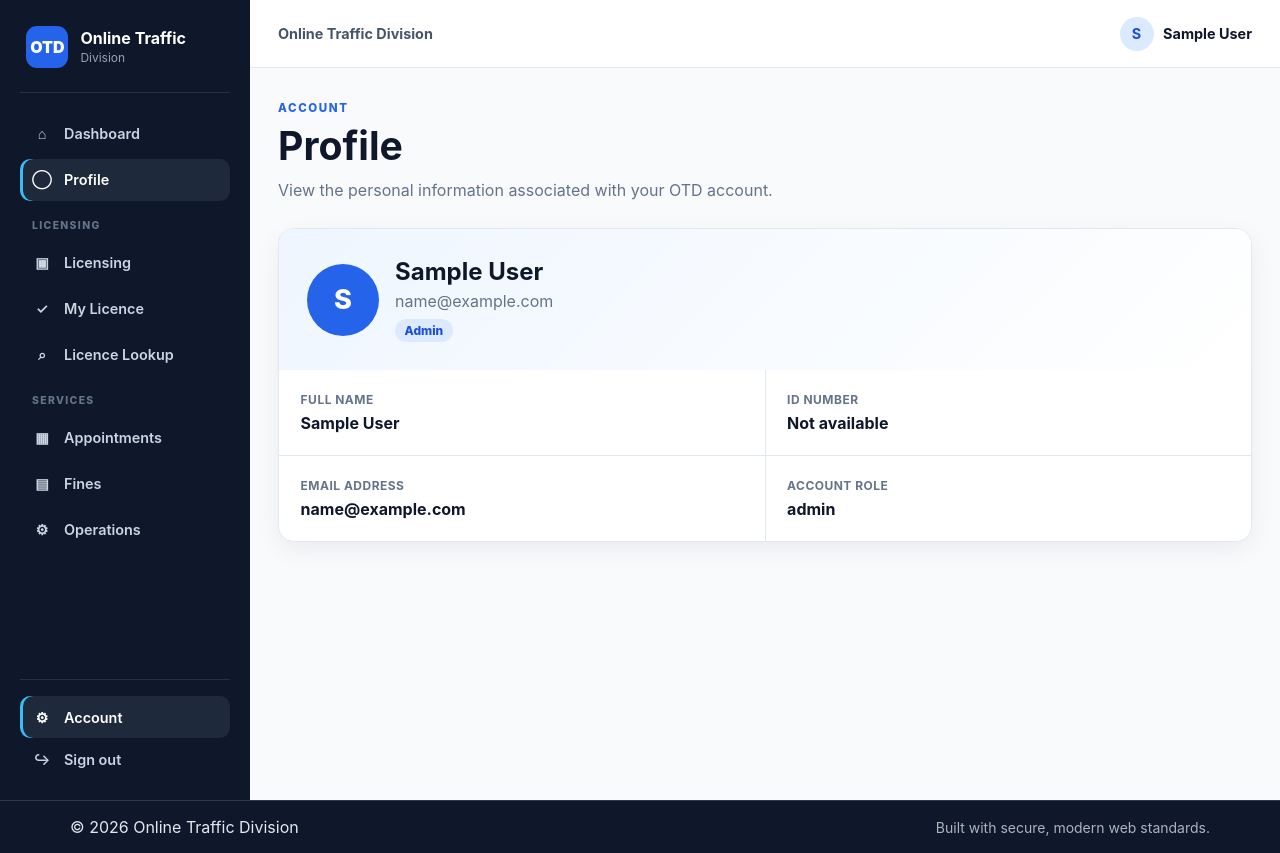
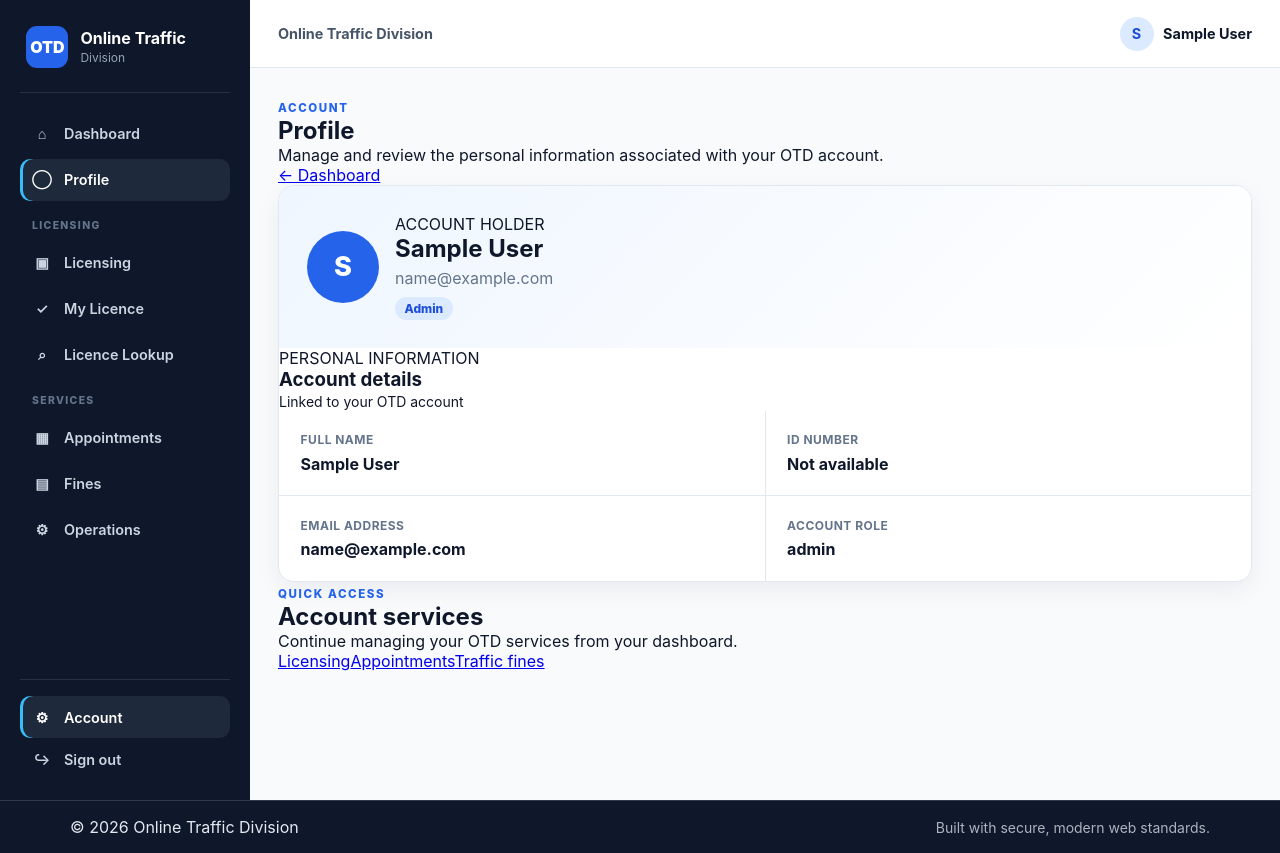
Before and after one commit to kgothalangLekitlane/OTD, a React (Vite) app in the folder frontend/: page /profile in a window 1280 px wide. Built offline with nearby package versions, Linux system fonts and the light colour scheme; no server answers; sample sign-in values are in the browser's storage.

Commit message:
ui: build complete profile account view

```diff
--- a/frontend/src/pages/Profile.jsx
+++ b/frontend/src/pages/Profile.jsx
@@ -1,16 +1,38 @@
 import { useContext } from 'react';
+import { NavLink } from 'react-router-dom';
 import { AuthContext } from '../context/AuthContext';
 import './Profile.css';
 
 export default function Profile() {
   const { user } = useContext(AuthContext);
-  return <div className="profile-page">
-    <div className="page-heading"><span className="dashboard-eyebrow">ACCOUNT</span><h1>Profile</h1><p>View the personal information associated with your OTD account.</p></div>
-    <section className="profile-card">
-      <div className="profile-hero"><div className="profile-avatar">{(user?.name || 'U').charAt(0).toUpperCase()}</div><div><h2>{user?.name || 'Account holder'}</h2><p>{user?.email || 'No email available'}</p><span className="profile-role">{user?.role || 'driver'}</span></div></div>
-      <div className="profile-grid">
-        <div><label>Full name</label><strong>{user?.name || 'Not available'}</strong></div><div><label>ID number</label><strong>{user?.idNumber || 'Not available'}</strong></div><div><label>Email address</label><strong>{user?.email || 'Not available'}</strong></div><div><label>Account role</label><strong>{user?.role || 'driver'}</strong></div>
-      </div>
-    </section>
-  </div>;
+  const role = user?.role || 'driver';
+  const initial = (user?.name || 'U').charAt(0).toUpperCase();
+
+  return (
+    <div className="profile-page">
+      <header className="profile-heading">
+        <div><span className="dashboard-eyebrow">ACCOUNT</span><h1>Profile</h1><p>Manage and review the personal information associated with your OTD account.</p></div>
+        <NavLink to="/dashboard" className="profile-back">← Dashboard</NavLink>
+      </header>
+
+      <section className="profile-card">
+        <div className="profile-hero">
+          <div className="profile-avatar">{initial}</div>
+          <div className="profile-identity"><span className="profile-kicker">ACCOUNT HOLDER</span><h2>{user?.name || 'Account holder'}</h2><p>{user?.email || 'No email available'}</p><span className="profile-role">{role}</span></div>
+        </div>
+        <div className="profile-section-heading"><div><span>PERSONAL INFORMATION</span><h3>Account details</h3></div><small>Linked to your OTD account</small></div>
+        <div className="profile-grid">
+          <div><label>Full name</label><strong>{user?.name || 'Not available'}</strong></div>
+          <div><label>ID number</label><strong>{user?.idNumber || 'Not available'}</strong></div>
+          <div><label>Email address</label><strong>{user?.email || 'Not available'}</strong></div>
+          <div><label>Account role</label><strong className="profile-role-value">{role}</strong></div>
+        </div>
+      </section>
+
+      <section className="profile-actions">
+        <div><span className="dashboard-eyebrow">QUICK ACCESS</span><h2>Account services</h2><p>Continue managing your OTD services from your dashboard.</p></div>
+        <div className="profile-action-links"><NavLink to="/licensing">Licensing</NavLink><NavLink to="/appointments">Appointments</NavLink><NavLink to="/fines">Traffic fines</NavLink></div>
+      </section>
+    </div>
+  );
 }
```
